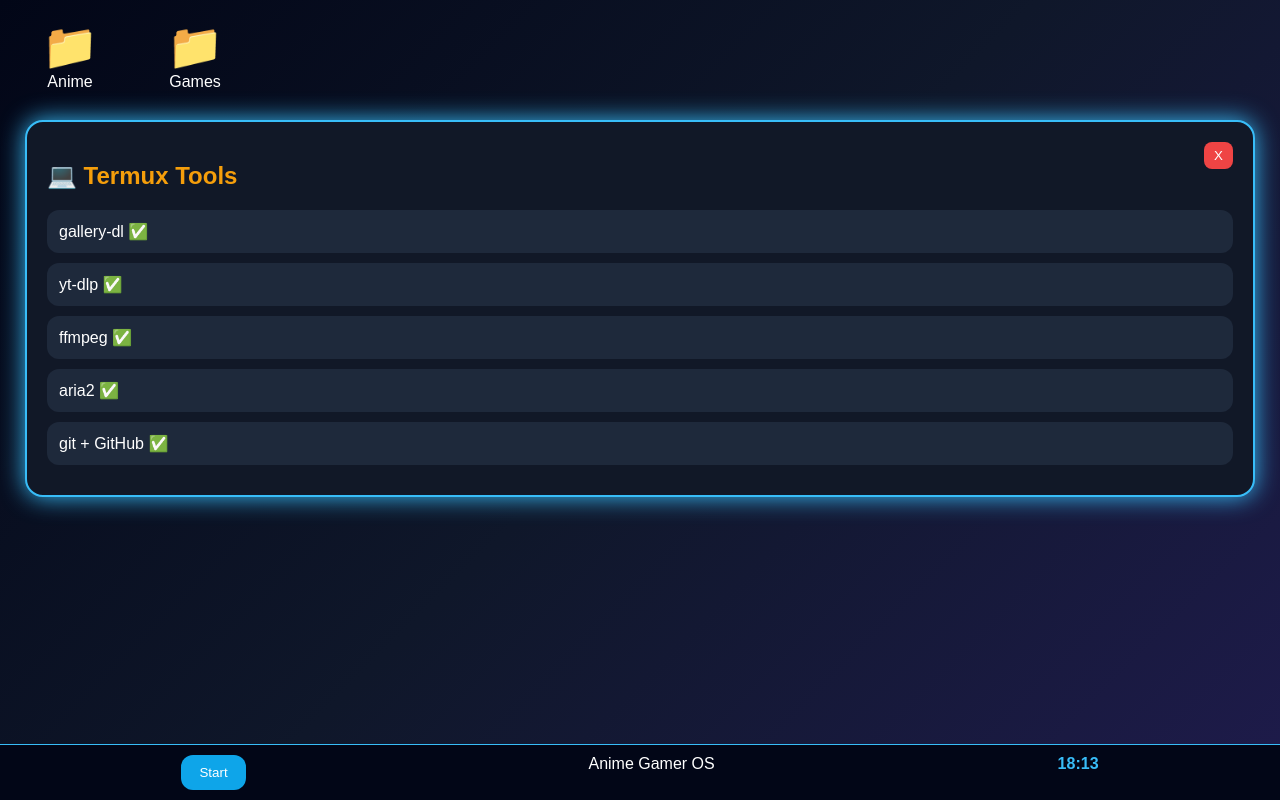
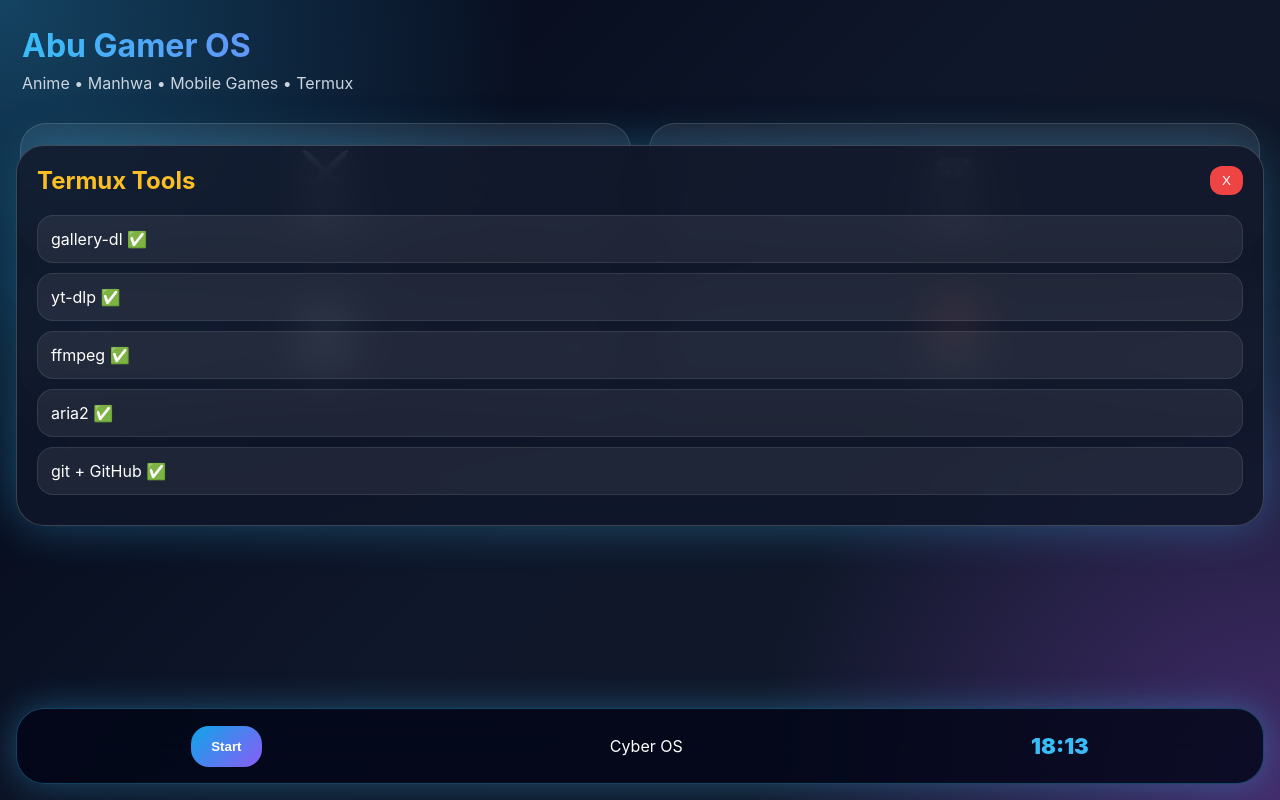
Before and after one commit to demonanosvoldigoad02202002-boop/termux-toolbox, a plain HTML site: page index.html in a window 1280 px wide. Both pictures are taken after a click on the element "💻 Termux". Drawn offline with Linux system fonts and the light colour scheme.

Commit message:
modern anime gamer os

```diff
--- a/index.html
+++ b/index.html
@@ -4,185 +4,167 @@
 <meta charset="UTF-8">
 <meta name="viewport" content="width=device-width, initial-scale=1.0">
 <title>Abu Anime Gamer OS</title>
-
 <style>
+*{box-sizing:border-box}
 body{
 margin:0;
-font-family:Arial,sans-serif;
-background:linear-gradient(135deg,#020617,#0f172a,#1e1b4b);
+font-family:Inter,Arial,sans-serif;
 color:white;
-height:100vh;
+min-height:100vh;
+background:
+radial-gradient(circle at top left,#38bdf855,transparent 35%),
+radial-gradient(circle at bottom right,#a855f755,transparent 35%),
+linear-gradient(135deg,#020617,#0f172a,#111827);
 overflow:hidden;
 }
-
-.desktop{
+.top{
+padding:26px 22px 10px;
+}
+h1{
+margin:0;
+font-size:32px;
+background:linear-gradient(90deg,#38bdf8,#a855f7,#f472b6);
+-webkit-background-clip:text;
+color:transparent;
+}
+.sub{color:#cbd5e1;margin-top:8px}
+.apps{
+display:grid;
+grid-template-columns:repeat(2,1fr);
+gap:18px;
 padding:20px;
-display:grid;
-grid-template-columns:repeat(2,100px);
-gap:25px;
 }
-
-.icon{
+.app{
+border:1px solid #ffffff22;
+background:#ffffff12;
+backdrop-filter:blur(18px);
+border-radius:26px;
+padding:22px 14px;
 text-align:center;
-cursor:pointer;
+box-shadow:0 20px 40px #0008;
 }
-
-.icon div{
-font-size:45px;
-}
-
+.app:active{transform:scale(.96)}
+.emoji{font-size:42px}
+.app span{display:block;margin-top:10px;font-size:18px;font-weight:700}
 .window{
 display:none;
-position:absolute;
-top:120px;
-left:25px;
-right:25px;
-background:#111827;
-border:2px solid #38bdf8;
-border-radius:18px;
-box-shadow:0 0 25px #38bdf8;
+position:fixed;
+left:16px;right:16px;top:145px;
 padding:20px;
-z-index:10;
+border-radius:28px;
+border:1px solid #ffffff33;
+background:#0f172acc;
+backdrop-filter:blur(22px);
+box-shadow:0 0 45px #38bdf855;
+z-index:5;
+animation:pop .2s ease;
 }
-
-.window h2{
-color:#f59e0b;
-}
-
+@keyframes pop{from{transform:scale(.92);opacity:0}to{transform:scale(1);opacity:1}}
+.window h2{margin-top:0;color:#fbbf24}
 .close{
 float:right;
+border:0;
 background:#ef4444;
 color:white;
-border:none;
-border-radius:8px;
-padding:6px 10px;
+border-radius:12px;
+padding:7px 12px;
 }
-
-.taskbar{
+.item{
+margin:10px 0;
+padding:13px;
+border-radius:16px;
+background:#ffffff12;
+border:1px solid #ffffff18;
+}
+.dock{
 position:fixed;
-bottom:0;
-left:0;
-right:0;
-background:#020617;
-border-top:1px solid #38bdf8;
-padding:10px;
+left:16px;right:16px;bottom:16px;
+height:76px;
+border-radius:28px;
+background:#020617cc;
+border:1px solid #38bdf855;
+backdrop-filter:blur(20px);
 display:flex;
+align-items:center;
 justify-content:space-around;
+box-shadow:0 0 35px #38bdf855;
 }
-
 .start{
-background:#0ea5e9;
+border:0;
+padding:13px 20px;
+border-radius:18px;
 color:white;
-border:none;
-padding:10px 18px;
-border-radius:12px;
+font-weight:800;
+background:linear-gradient(135deg,#0ea5e9,#8b5cf6);
 }
-
-.clock{
-color:#38bdf8;
-font-weight:bold;
-}
-
-.card{
-background:#1e293b;
-padding:12px;
-border-radius:12px;
-margin:10px 0;
-}
-
+.clock{font-size:22px;color:#38bdf8;font-weight:900}
 </style>
 </head>
-
 <body>
 
-<div class="desktop">
-  <div class="icon" onclick="openWin('anime')">
-    <div>📁</div>
-    <span>Anime</span>
-  </div>
+<div class="top">
+<h1>Abu Gamer OS</h1>
+<div class="sub">Anime • Manhwa • Mobile Games • Termux</div>
+</div>
 
-  <div class="icon" onclick="openWin('games')">
-    <div>📁</div>
-    <span>Games</span>
-  </div>
-
-  <div class="icon" onclick="openWin('termux')">
-    <div>💻</div>
-    <span>Termux</span>
-  </div>
-
-  <div class="icon" onclick="openWin('github')">
-    <div>🐙</div>
-    <span>GitHub</span>
-  </div>
+<div class="apps">
+<div class="app" onclick="openWin('anime')"><div class="emoji">⚔️</div><span>Anime</span></div>
+<div class="app" onclick="openWin('games')"><div class="emoji">🎮</div><span>Games</span></div>
+<div class="app" onclick="openWin('termux')"><div class="emoji">💻</div><span>Termux</span></div>
+<div class="app" onclick="openWin('github')"><div class="emoji">🐙</div><span>GitHub</span></div>
 </div>
 
 <div id="anime" class="window">
 <button class="close" onclick="closeWin('anime')">X</button>
-<h2>⚔️ Anime Folder</h2>
-<div class="card">Solo Leveling</div>
-<div class="card">Re:Zero</div>
-<div class="card">Mushoku Tensei</div>
-<div class="card">Favorite characters: Subaru, Rudeus, Makoto</div>
+<h2>Anime Vault</h2>
+<div class="item">Solo Leveling</div>
+<div class="item">Re:Zero</div>
+<div class="item">Mushoku Tensei</div>
+<div class="item">Subaru • Rudeus • Makoto</div>
 </div>
 
 <div id="games" class="window">
 <button class="close" onclick="closeWin('games')">X</button>
-<h2>🎮 Games Folder</h2>
-<div class="card">Genshin Impact</div>
-<div class="card">Wuthering Waves</div>
-<div class="card">Nikke</div>
-<div class="card">Honkai Star Rail</div>
-<div class="card">Mobile Legends</div>
+<h2>Game Library</h2>
+<div class="item">Genshin Impact</div>
+<div class="item">Wuthering Waves</div>
+<div class="item">Nikke</div>
+<div class="item">Honkai Star Rail</div>
+<div class="item">Mobile Legends</div>
 </div>
 
 <div id="termux" class="window">
 <button class="close" onclick="closeWin('termux')">X</button>
-<h2>💻 Termux Tools</h2>
-<div class="card">gallery-dl ✅</div>
-<div class="card">yt-dlp ✅</div>
-<div class="card">ffmpeg ✅</div>
-<div class="card">aria2 ✅</div>
-<div class="card">git + GitHub ✅</div>
+<h2>Termux Tools</h2>
+<div class="item">gallery-dl ✅</div>
+<div class="item">yt-dlp ✅</div>
+<div class="item">ffmpeg ✅</div>
+<div class="item">aria2 ✅</div>
+<div class="item">git + GitHub ✅</div>
 </div>
 
 <div id="github" class="window">
 <button class="close" onclick="closeWin('github')">X</button>
-<h2>🐙 GitHub Project</h2>
-<div class="card">Repo: termux-toolbox</div>
-<div class="card">Branch: main / dev</div>
-<div class="card">Pages: Online ✅</div>
-<div class="card">Made from Android + Termux</div>
+<h2>GitHub Hub</h2>
+<div class="item">Repo: termux-toolbox</div>
+<div class="item">Pages: Online ✅</div>
+<div class="item">Built from Android + Termux</div>
 </div>
 
-<div class="taskbar">
-<button class="start" onclick="showStart()">Start</button>
-<span>Anime Gamer OS</span>
+<div class="dock">
+<button class="start" onclick="alert('Abu Gamer Mode: ON 🔥')">Start</button>
+<span>Cyber OS</span>
 <span class="clock" id="clock"></span>
 </div>
 
 <script>
-function openWin(id){
-document.getElementById(id).style.display = "block";
+function openWin(id){document.getElementById(id).style.display="block"}
+function closeWin(id){document.getElementById(id).style.display="none"}
+function updateClock(){
+let n=new Date();
+clock.innerHTML=n.getHours().toString().padStart(2,'0')+":"+n.getMinutes().toString().padStart(2,'0');
 }
-
-function closeWin(id){
-document.getElementById(id).style.display = "none";
-}
-
-function showStart(){
-alert("Abu Anime Gamer OS ishga tushdi 😎🔥");
-}
-
-function updateClock(){
-let now = new Date();
-document.getElementById("clock").innerHTML =
-now.getHours().toString().padStart(2,'0') + ":" +
-now.getMinutes().toString().padStart(2,'0');
-}
-
-setInterval(updateClock,1000);
-updateClock();
+setInterval(updateClock,1000);updateClock();
 </script>
 
 </body>
```
